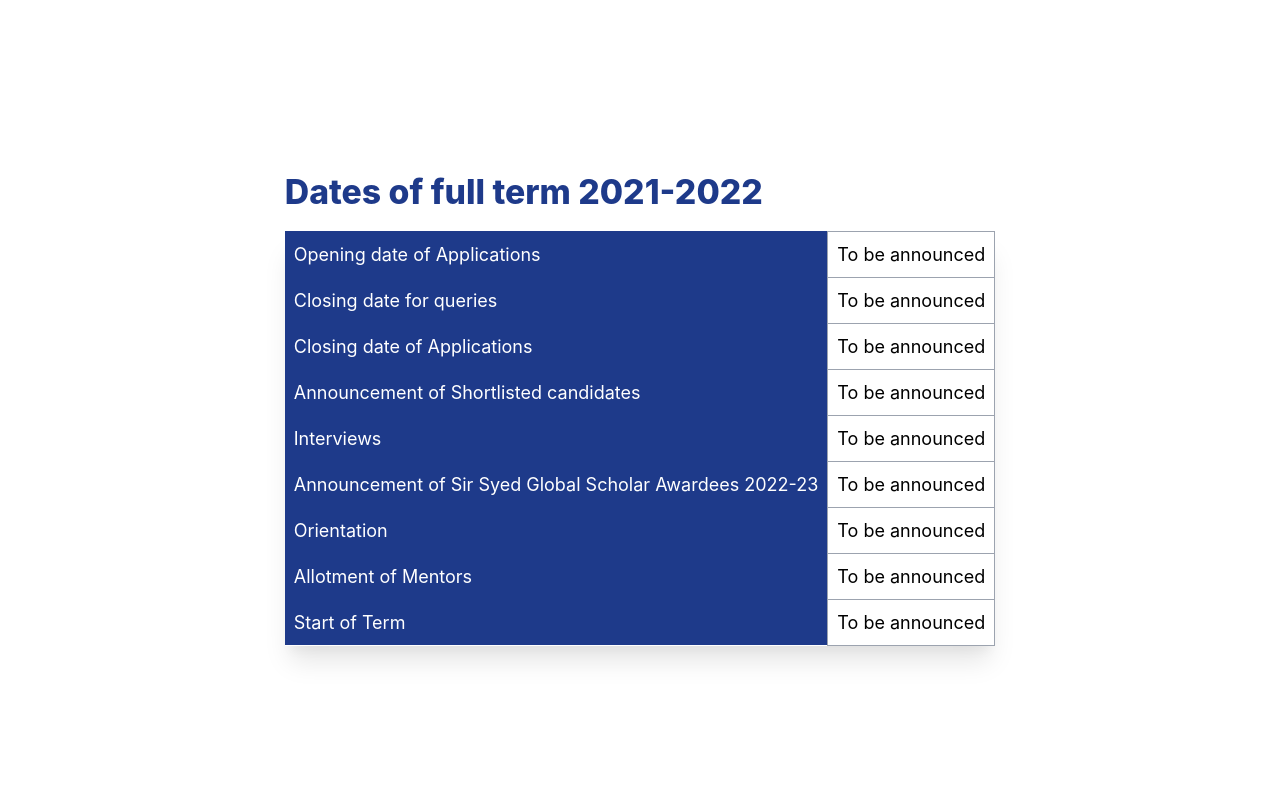
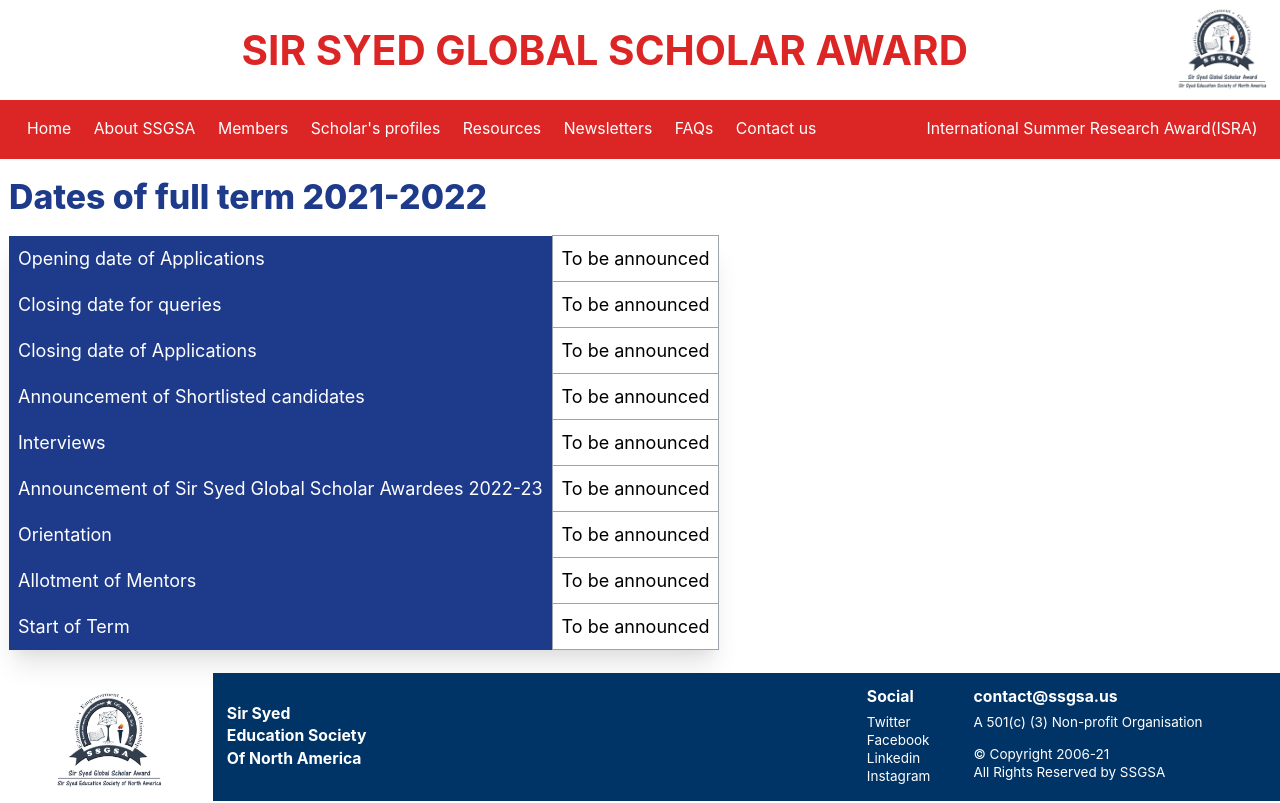
Before and after one commit to ssgsa-us/ssgsa.us, a Next.js app: page / in a window 1280 px wide. Shown: the top 803 px of the page. Built offline with nearby package versions, Linux system fonts and the light colour scheme.

Commit message:
header-completed

```diff
--- /dev/null
+++ b/components/Header.js
@@ -0,0 +1,145 @@
+import logo from "../public/logo.png";
+import Image from "next/image";
+import { useState } from "react";
+const Header = () => {
+  const [active, setActive] = useState(false);
+  const handleClick = () => {
+    setActive(!active);
+  };
+  return (
+    <nav className="bg-red-600">
+      <div className="w-full flex flex-row bg-white">
+        <div className="flex-1 md:text-4xl text-xs justify-center pl-8  my-6 flex items-center font-bold text-red-600 ">
+          SIR SYED GLOBAL SCHOLAR AWARD
+        </div>
+        <div className="mr-3 flex-2">
+          <Image
+            width={93}
+            height={93}
+            src={logo}
+            alt="...."
+          />
+        </div>
+      </div>
+      <div className="max-w-6xl mx-auto px-4">
+        <div className="flex justify-between">
+          <div className="flex space-x-2">
+            <div className="hidden md:flex items-center space-x-1">
+              <a
+                href="#"
+                className="py-4 px-2 text-white text-sm hover:bg-red-500"
+              >
+                Home
+              </a>
+              <a
+                href="#"
+                className="py-4 px-2 text-white hover:bg-red-500 text-sm "
+              >
+                About SSGSA
+              </a>
+              <a
+                href="#"
+                className="py-4 px-2 text-white hover:bg-red-500 text-sm"
+              >
+                Members
+              </a>
+              <a
+                href="#"
+                className="py-4 px-2 text-white hover:bg-red-500 text-sm"
+              >
+                Scholar's profiles
+              </a>
+              <a
+                href="#"
+                className="py-4 px-2 text-white hover:bg-red-500 text-sm"
+              >
+                Resources
+              </a>
+              <a
+                href="#"
+                className="py-4 px-2 text-white hover:bg-red-500 text-sm"
+              >
+                Newsletters
+              </a>
+              <a
+                href="#"
+                className="py-4 px-2 text-white hover:bg-red-500 text-sm"
+              >
+                FAQs
+              </a>
+              <a
+                href="#"
+                className="py-4 px-2 text-white hover:bg-red-500 text-sm"
+              >
+                Contact us
+              </a>
+            </div>
+          </div>
+
+          <div className="hidden md:flex items-center space-x-1">
+            <a
+              href="#"
+              className="py-4 px-1 text-white hover:bg-red-500 text-sm"
+            >
+              International Summer Research Award(ISRA)
+            </a>
+          </div>
+
+          <div className="md:hidden flex items-center">
+            <button
+              className="mobile-menu-button hover:bg-red-500"
+              onClick={handleClick}
+            >
+              <svg
+                className="w-6 h-6"
+                xmlns="http://www.w3.org/2000/svg"
+                fill="none"
+                viewBox="0 0 24 24"
+                stroke="currentColor"
+              >
+                <path
+                  strokeLinecap="round"
+                  strokeLinejoin="round"
+                  strokeWidth="2"
+                  d="M4 6h16M4 12h16M4 18h16"
+                />
+              </svg>
+            </button>
+          </div>
+        </div>
+      </div>
+
+      <div className={`${active ? "" : "hidden md:hidden"}`}>
+        <a href="#" className="block py-1 px-4 text-xs hover:bg-white">
+          Features
+        </a>
+        <a href="#" className="block py-1 px-4 text-xs hover:bg-white">
+          About SSGSA
+        </a>
+        <a href="#" className="block py-1 px-4 text-xs hover:bg-white">
+          Members
+        </a>
+        <a href="#" className="block py-1 px-4 text-xs hover:bg-white">
+          Scholar's profiles
+        </a>
+        <a href="#" className="block py-1 px-4 text-xs hover:bg-white">
+          Resources
+        </a>
+        <a href="#" className="block py-1 px-4 text-xs hover:bg-white">
+          Newsletters
+        </a>
+        <a href="#" className="block py-1 px-4 text-xs hover:bg-white">
+          FAQs
+        </a>
+        <a href="#" className="block py-1 px-4 text-xs hover:bg-white">
+          Contact us
+        </a>
+        <a href="#" className="block py-1 px-4 text-xs hover:bg-white">
+          International Summer Research Award(ISRA)
+        </a>
+      </div>
+    </nav>
+  );
+};
+
+export default Header;
--- a/pages/index.js
+++ b/pages/index.js
@@ -1,15 +1,13 @@
-import Head from "next/head"
-import Image from "next/image"
 import Datetable from "../components/Datetable"
 import Footer from "../components/Footer"
+import Header from "../components/Header"
 import styles from "../styles/Home.module.css"
 
 export default function Home() {
   return (
-    <div>
-      <div className={styles.container}>
-        <Datetable />
-      </div>
+    <div className={styles.container}>
+      <Header />
+      <Datetable />
       <Footer />
     </div>
   )
--- a/styles/Home.module.css
+++ b/styles/Home.module.css
@@ -2,7 +2,5 @@
   min-height: 100vh;
   display: flex;
   flex-direction: column;
-  justify-content: center;
-  align-items: center;
   height: 100vh;
 }
```
